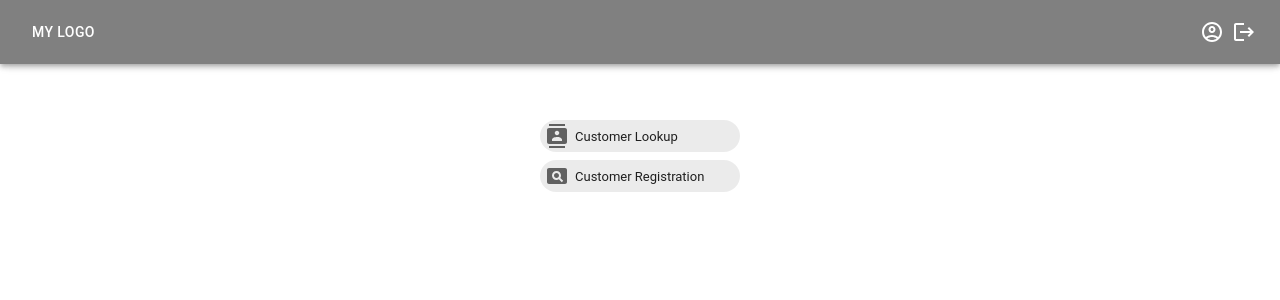
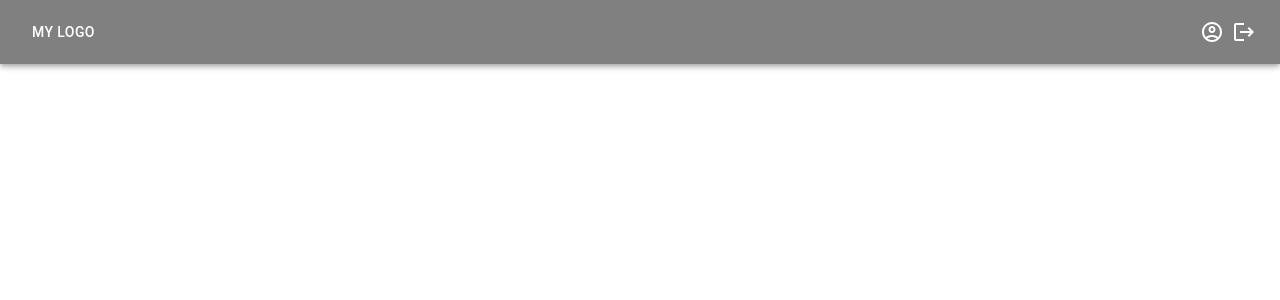
Before and after one commit to NerellaVenkataSai/react-poc, a React (Create React App) app: page / in a window 1280 px wide. Shown: the top 300 px of the page. Built offline with nearby package versions, Linux system fonts and the light colour scheme.

Commit message:
routes and functionality

```diff
--- a/package.json
+++ b/package.json
@@ -16,6 +16,7 @@
     "@types/react-dom": "^18.0.7",
     "react": "^18.2.0",
     "react-dom": "^18.2.0",
+    "react-router-dom": "^5.2.0",
     "react-scripts": "5.0.1",
     "typescript": "^4.8.4",
     "web-vitals": "^2.1.4"
@@ -43,5 +44,8 @@
       "last 1 firefox version",
       "last 1 safari version"
     ]
+  },
+  "devDependencies": {
+    "@types/react-router-dom": "^5.3.3"
   }
 }
--- a/src/App.tsx
+++ b/src/App.tsx
@@ -1,12 +1,38 @@
-import React from 'react';
+import React, { Suspense } from 'react';
 import logo from './logo.svg';
+import { Route, Router, Switch } from 'react-router-dom';
+import {useLocation} from 'react-router';
 import HomePage from './homePage';
 import './App.css';
+import { HOME_PAGE, CUSTOMER_LOOKUP, CUSTOMER_REGISTRATION } from './routes';
+// import { createBrowserHistory } from "history";
+import CustomerLookup from './customerLookup';
+import CustomerRegistration from './customerRegistration';
+
+// const customHistory = createBrowserHistory();
 
 function App() {
+  const {pathname} = useLocation();
+
+  console.log('inapp---',pathname)
+  const routesObj = {
+    [HOME_PAGE]: ['Home'],
+    [CUSTOMER_LOOKUP]: ['Home', 'customerLookup'],
+    [CUSTOMER_REGISTRATION]: ['Home', 'customerRegistration']
+  }
   return (
     <div className="App">
-      <HomePage />
+      <Suspense fallback={<p className="text-center">loading...</p>}></Suspense>
+      {/* <Router> */}
+        <Switch>
+          <Route  path={HOME_PAGE} component={HomePage} />
+          <Route  path={CUSTOMER_LOOKUP} component={CustomerLookup} />
+          <Route  path={CUSTOMER_REGISTRATION} component={CustomerRegistration} />
+
+          {/* Redirect to homepage when route is unknown */}
+          {/* <Route><HomePage /></Route> */}
+        </Switch>
+      {/* </Router> */}
     </div>
   );
 }
--- /dev/null
+++ b/src/customerLookup.tsx
@@ -0,0 +1,8 @@
+import React from 'react';
+
+function CustomerLookup() {
+    console.log('in customer lookup');
+    return (<div>Customer Lookup</div>);
+}
+
+export default CustomerLookup;
--- /dev/null
+++ b/src/customerRegistration.tsx
@@ -0,0 +1,7 @@
+import React from 'react';
+
+function CustomerRegistration() {
+    return (<div>Customer Registration</div>);
+}
+
+export default CustomerRegistration;
--- a/src/homePage.tsx
+++ b/src/homePage.tsx
@@ -2,12 +2,15 @@ import React from 'react';
 import { Chip, Stack } from '@mui/material';
 import ContactsIcon from '@mui/icons-material/Contacts';
 import PageviewIcon from '@mui/icons-material/Pageview';
+import { useHistory, useLocation } from 'react-router-dom';
+import { CUSTOMER_LOOKUP, CUSTOMER_REGISTRATION } from './routes';
 
 function HomePage() {
+    const history = useHistory();
     return (
         <Stack direction={'column'} spacing={1} alignItems='center'>
-            <Chip icon={<ContactsIcon />} label="Customer Lookup" sx={{justifyContent: 'flex-start', width: '200px' }} />
-            <Chip icon={<PageviewIcon />} label="Customer Registration" sx={{justifyContent: 'flex-start', width: '200px' }} />
+            <Chip onClick={() => history.push(CUSTOMER_LOOKUP)} icon={<ContactsIcon />} label="Customer Lookup" sx={{ justifyContent: 'flex-start', width: '200px' }} />
+            <Chip onClick={() => history.push(CUSTOMER_REGISTRATION)} icon={<PageviewIcon />} label="Customer Registration" sx={{ justifyContent: 'flex-start', width: '200px' }} />
         </Stack>
     );
 }
--- a/src/index.tsx
+++ b/src/index.tsx
@@ -6,7 +6,10 @@ import AccountCircleOutlinedIcon from '@mui/icons-material/AccountCircleOutlined
 import './index.css';
 import App from './App';
 import reportWebVitals from './reportWebVitals';
+import { Router, BrowserRouter } from 'react-router-dom';
+import { createBrowserHistory } from "history";
 
+// const customHistory = createBrowserHistory();
 const root = ReactDOM.createRoot(
   document.getElementById('root') as HTMLElement
 );
@@ -17,12 +20,15 @@ root.render(
         <Toolbar>
           <Button color="inherit">My Logo</Button>
           <Typography variant="h6" component="div" sx={{ flexGrow: 1 }} />
-          <AccountCircleOutlinedIcon sx={{ mr: '8px'}} />
+          <AccountCircleOutlinedIcon sx={{ mr: '8px' }} />
           <LogoutIcon />
         </Toolbar>
       </AppBar>
     </Box>
-    <App />
+    <BrowserRouter>
+      <App />
+    </BrowserRouter>
+
   </React.StrictMode>
 );
 
--- /dev/null
+++ b/src/routes.ts
@@ -0,0 +1,3 @@
+export const HOME_PAGE = '/homepage';
+export const CUSTOMER_LOOKUP = '/customerLookup';
+export const CUSTOMER_REGISTRATION = '/customerRegistration';
```
Also changed, not shown: 1 other file (tests, documents, lock files or other folders).
